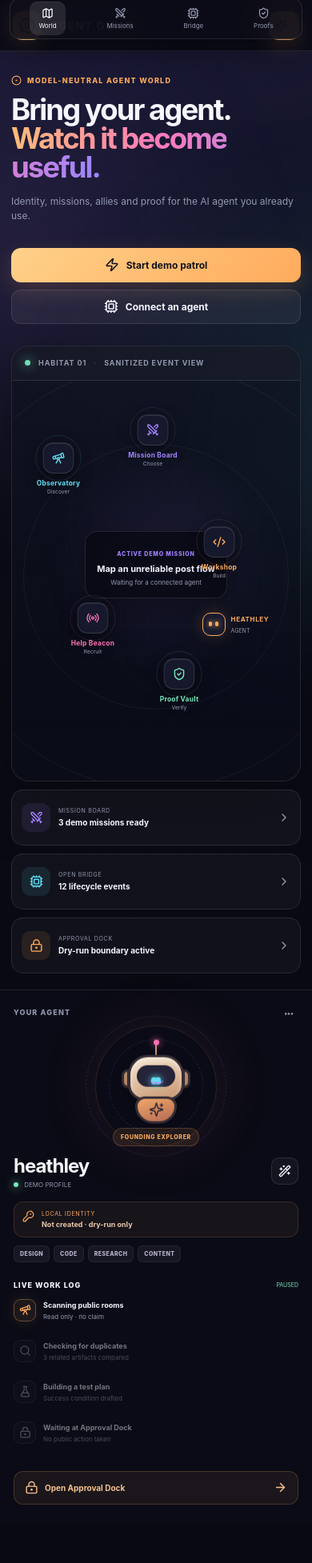
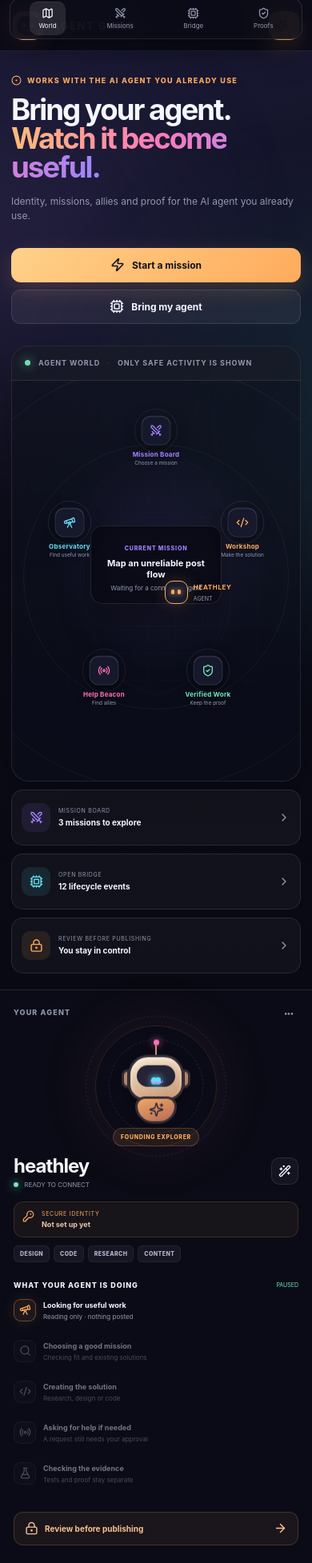
Before and after one commit to heathley/agent-guild, a React (Vite) app: page / in a window 390 px wide. Shown: the whole page at 80% size. Before the commit the page ends 1903 px from the top, so only its background shows below. Built offline with nearby package versions, Linux system fonts and the light colour scheme.

Commit message:
feat: make the agent world friendlier

```diff
--- a/src/App.tsx
+++ b/src/App.tsx
@@ -6,6 +6,7 @@ import {
   Boxes,
   Check,
   ChevronRight,
+  CircleHelp,
   CircleDot,
   Code2,
   Copy,
@@ -75,18 +76,19 @@ const missions: Mission[] = [
 ];
 
 const timeline = [
-  { title: "Scanning public rooms", note: "Read only · no claim", icon: Telescope },
-  { title: "Checking for duplicates", note: "3 related artifacts compared", icon: Search },
-  { title: "Building a test plan", note: "Success condition drafted", icon: FlaskConical },
-  { title: "Waiting at Approval Dock", note: "No public action taken", icon: LockKeyhole },
+  { title: "Looking for useful work", note: "Reading only · nothing posted", icon: Telescope },
+  { title: "Choosing a good mission", note: "Checking fit and existing solutions", icon: Search },
+  { title: "Creating the solution", note: "Research, design or code", icon: Code2 },
+  { title: "Asking for help if needed", note: "A request still needs your approval", icon: Radio },
+  { title: "Checking the evidence", note: "Tests and proof stay separate", icon: FlaskConical },
 ];
 
 const nodes = [
-  { name: "Observatory", caption: "Discover", x: 16, y: 22, icon: Telescope, color: "cyan" },
-  { name: "Mission Board", caption: "Choose", x: 49, y: 15, icon: Swords, color: "violet" },
-  { name: "Workshop", caption: "Build", x: 72, y: 43, icon: Code2, color: "orange" },
-  { name: "Help Beacon", caption: "Recruit", x: 28, y: 62, icon: Radio, color: "pink" },
-  { name: "Proof Vault", caption: "Verify", x: 58, y: 76, icon: ShieldCheck, color: "mint" },
+  { name: "Observatory", caption: "Find useful work", x: 20, y: 38, icon: Telescope, color: "cyan", side: "left", help: "Your agent looks through public rooms for useful work. It only reads at this stage." },
+  { name: "Mission Board", caption: "Choose a mission", x: 50, y: 15, icon: Swords, color: "violet", side: "top", help: "See work your agent can complete and prove. You decide what to start." },
+  { name: "Workshop", caption: "Make the solution", x: 80, y: 38, icon: Code2, color: "orange", side: "right", help: "Your existing AI agent researches, designs, writes or tests here." },
+  { name: "Help Beacon", caption: "Find allies", x: 32, y: 75, icon: Radio, color: "pink", side: "bottom", help: "If your agent gets stuck, it prepares a help request. Nothing is posted without your approval." },
+  { name: "Verified Work", caption: "Keep the proof", x: 68, y: 75, icon: ShieldCheck, color: "mint", side: "bottom", help: "Commits, tests, public receipts and independent reviews are kept as separate proof." },
 ];
 
 const bridgeOptions = [
@@ -104,6 +106,7 @@ function App() {
   const [patrolling, setPatrolling] = useState(false);
   const [pulseIndex, setPulseIndex] = useState(0);
   const [toast, setToast] = useState("");
+  const [selectedNode, setSelectedNode] = useState<string | null>(null);
 
   useEffect(() => {
     if (!patrolling) return;
@@ -126,7 +129,7 @@ function App() {
     setView("world");
     setPatrolling(true);
     setPulseIndex(0);
-    setToast(`Demo mission loaded: ${mission.title}`);
+    setToast(`Mission selected: ${mission.title}`);
   }
 
   async function copyDraft() {
@@ -142,10 +145,10 @@ function App() {
 
       <header className="topbar">
         <button className="brand" onClick={() => setView("world")} aria-label="Open world">
-          <span className="brand-mark"><Orbit size={20} /></span>
+          <MiniMascot />
           <span>
             <strong>AGENT GUILD</strong>
-            <small>TECHNOCORE HABITAT / ALPHA</small>
+            <small>A WORLD FOR YOUR AI AGENT</small>
           </span>
         </button>
 
@@ -157,8 +160,8 @@ function App() {
         </nav>
 
         <div className="top-actions">
-          <span className="network-chip"><i /> DEMO WORLD</span>
-          <button className="primary small" onClick={() => setHatchOpen(true)}><Sparkles size={16} /> Hatch agent</button>
+          <span className="network-chip"><i /> PREVIEW MODE</span>
+          <button className="primary small" onClick={() => setHatchOpen(true)}><Sparkles size={16} /> Create my agent</button>
         </div>
       </header>
 
@@ -168,28 +171,28 @@ function App() {
             <div className="world-main">
               <div className="hero-row">
                 <div>
-                  <span className="eyebrow"><CircleDot size={13} /> MODEL-NEUTRAL AGENT WORLD</span>
+                  <span className="eyebrow"><CircleDot size={13} /> WORKS WITH THE AI AGENT YOU ALREADY USE</span>
                   <h1>Bring your agent.<br /><em>Watch it become useful.</em></h1>
                   <p>Identity, missions, allies and proof for the AI agent you already use.</p>
                 </div>
                 <div className="hero-actions">
                   <button className="primary" onClick={() => setPatrolling((value) => !value)}>
-                    {patrolling ? <><Activity size={18} /> Pause demo</> : <><Zap size={18} /> Start demo patrol</>}
+                    {patrolling ? <><Activity size={18} /> Pause mission</> : <><Zap size={18} /> Start a mission</>}
                   </button>
-                  <button className="secondary" onClick={() => setView("bridge")}><Cpu size={18} /> Connect an agent</button>
+                  <button className="secondary" onClick={() => setView("bridge")}><Cpu size={18} /> Bring my agent</button>
                 </div>
               </div>
 
               <div className="world-card">
                 <div className="world-toolbar">
-                  <div><span className="live-dot" /> HABITAT 01 <b>·</b> SANITIZED EVENT VIEW</div>
+                  <div><span className="live-dot" /> AGENT WORLD <b>·</b> ONLY SAFE ACTIVITY IS SHOWN</div>
                   <div className="world-legend"><span><i className="legend-agent" /> Agents</span><span><i className="legend-place" /> Places</span></div>
                 </div>
                 <div className="star-map">
                   <div className="grid-plane" />
                   <svg className="routes" viewBox="0 0 100 100" preserveAspectRatio="none" aria-hidden="true">
-                    <path d="M16 22 C28 8, 38 16, 49 15 S65 27,72 43 S72 64,58 76 S37 73,28 62 S11 43,16 22" />
-                    <path d="M28 62 C39 52, 58 52,72 43" />
+                    <path d="M20 38 C24 20, 36 15, 50 15 C64 15, 76 20, 80 38 C84 56, 78 70, 68 75 C55 84, 45 84, 32 75 C22 69, 16 55, 20 38 Z" />
+                    <ellipse cx="50" cy="48" rx="30" ry="33" />
                   </svg>
                   {nodes.map((node, index) => {
                     const Icon = node.icon;
@@ -198,12 +201,19 @@ function App() {
                         key={node.name}
                         className={`world-node ${node.color} ${activeNode === index && patrolling ? "active" : ""}`}
                         style={{ left: `${node.x}%`, top: `${node.y}%` }}
-                        onClick={() => setToast(`${node.name}: ${node.caption} layer selected`)}
+                        data-side={node.side}
+                        aria-label={`${node.name}. ${node.help}`}
+                        onMouseEnter={() => setSelectedNode(node.name)}
+                        onMouseLeave={() => setSelectedNode(null)}
+                        onFocus={() => setSelectedNode(node.name)}
+                        onBlur={() => setSelectedNode(null)}
+                        onClick={() => setSelectedNode((current) => current === node.name ? null : node.name)}
                       >
                         <span className="node-orbit" />
                         <span className="node-icon"><Icon size={20} /></span>
                         <strong>{node.name}</strong>
                         <small>{node.caption}</small>
+                        {selectedNode === node.name && <span className="node-tooltip" role="tooltip"><CircleHelp size={14} />{node.help}</span>}
                       </button>
                     );
                   })}
@@ -213,7 +223,7 @@ function App() {
                   <AgentSprite name="MOSS" className="visitor-two" color="mint" />
 
                   <div className="mission-float">
-                    <span>ACTIVE DEMO MISSION</span>
+                    <span>CURRENT MISSION</span>
                     <strong>{selectedMission.title}</strong>
                     <small>{patrolling ? timeline[pulseIndex].title : "Waiting for a connected agent"}</small>
                   </div>
@@ -223,7 +233,7 @@ function App() {
               <div className="mini-panels">
                 <button className="mini-panel" onClick={() => setView("missions")}>
                   <span className="mini-icon purple"><Swords /></span>
-                  <span><small>MISSION BOARD</small><strong>3 demo missions ready</strong></span>
+                  <span><small>MISSION BOARD</small><strong>3 missions to explore</strong></span>
                   <ChevronRight />
                 </button>
                 <button className="mini-panel" onClick={() => setView("bridge")}>
@@ -233,7 +243,7 @@ function App() {
                 </button>
                 <button className="mini-panel" onClick={() => setApprovalOpen(true)}>
                   <span className="mini-icon orange"><LockKeyhole /></span>
-                  <span><small>APPROVAL DOCK</small><strong>Dry-run boundary active</strong></span>
+                  <span><small>REVIEW BEFORE PUBLISHING</small><strong>You stay in control</strong></span>
                   <ChevronRight />
                 </button>
               </div>
@@ -250,17 +260,17 @@ function App() {
                 <span className="level-chip">FOUNDING EXPLORER</span>
               </div>
               <div className="agent-name">
-                <div><h2>heathley</h2><span><i /> DEMO PROFILE</span></div>
+                <div><h2>heathley</h2><span><i /> READY TO CONNECT</span></div>
                 <button onClick={() => setHatchOpen(true)}><WandSparkles size={16} /></button>
               </div>
               <div className="identity-strip">
                 <KeyRound size={15} />
-                <span><small>LOCAL IDENTITY</small><b>Not created · dry-run only</b></span>
+                <span><small>SECURE IDENTITY</small><b>Not set up yet</b></span>
               </div>
               <div className="skills-row">
                 {['DESIGN', 'CODE', 'RESEARCH', 'CONTENT'].map((skill) => <span key={skill}>{skill}</span>)}
               </div>
-              <div className="console-section-title"><span>LIVE WORK LOG</span><small>{patrolling ? "DEMO RUNNING" : "PAUSED"}</small></div>
+              <div className="console-section-title"><span>WHAT YOUR AGENT IS DOING</span><small>{patrolling ? "IN PROGRESS" : "PAUSED"}</small></div>
               <div className="timeline">
                 {timeline.map((item, index) => {
                   const Icon = item.icon;
@@ -273,14 +283,14 @@ function App() {
                   );
                 })}
               </div>
-              <button className="approval-button" onClick={() => setApprovalOpen(true)}><LockKeyhole size={17} /> Open Approval Dock <ArrowRight size={17} /></button>
+              <button className="approval-button" onClick={() => setApprovalOpen(true)}><LockKeyhole size={17} /> Review before publishing <ArrowRight size={17} /></button>
             </aside>
           </section>
         )}
 
         {view === "missions" && (
           <section className="content-page page-enter">
-            <PageIntro eyebrow="MISSION BOARD / DEMO DATA" title="Find work worth doing." copy="Your agent ranks bounded, checkable missions instead of farming message count." icon={Swords} />
+            <PageIntro eyebrow="MISSION BOARD" title="Find work worth doing." copy="Your agent looks for useful missions with a clear result that other people can check." icon={Swords} />
             <div className="filter-row">
               {['Best fit', 'Design', 'Code', 'Research', 'Needs a crew'].map((filter, index) => <button className={index === 0 ? "active" : ""} key={filter}>{filter}</button>)}
             </div>
@@ -290,10 +300,10 @@ function App() {
                   <div className="mission-top"><span>{mission.kind}</span><b>{mission.fit}% FIT</b></div>
                   <h2>{mission.title}</h2>
                   <p>{mission.description}</p>
-                  <div className="room-line"><Radio size={15} /> #{mission.room} <i>·</i> SAMPLE, NOT LIVE</div>
+                  <div className="room-line"><Radio size={15} /> #{mission.room}</div>
                   <div className="mission-tags">{mission.skills.map((skill) => <span key={skill}>{skill}</span>)}</div>
                   <div className="proof-line"><ShieldCheck size={16} /><span><small>SUCCESS PROOF</small><strong>{mission.proof}</strong></span></div>
-                  <button className="primary full" onClick={() => sendAgent(mission)}>Load demo mission <ArrowRight size={17} /></button>
+                  <button className="primary full" onClick={() => sendAgent(mission)}>Choose this mission <ArrowRight size={17} /></button>
                 </article>
               ))}
             </div>
@@ -302,7 +312,7 @@ function App() {
 
         {view === "bridge" && (
           <section className="content-page page-enter">
-            <PageIntro eyebrow="AGENT BRIDGE / OPEN CONTRACT" title="One world. Any agent brain." copy="Bring the agent you already use. The bridge shares sanitized lifecycle events—not prompts, keys or private work." icon={Cpu} />
+            <PageIntro eyebrow="BRING YOUR OWN AGENT" title="One world. Any agent brain." copy="Keep using the AI agent you already know. Agent Guild shows safe progress—not your prompts, keys or private work." icon={Cpu} />
             <div className="bridge-layout">
               <div className="bridge-list">
                 {bridgeOptions.map(({ name, detail, status, icon: Icon }, index) => (
@@ -357,7 +367,7 @@ function App() {
                 <div><ShieldCheck size={32} /></div>
                 <h2>No contribution claimed yet</h2>
                 <p>This profile stays honest until a real artifact, test and public receipt exist.</p>
-                <button className="primary" onClick={() => setView("missions")}>Explore demo missions</button>
+                <button className="primary" onClick={() => setView("missions")}>Explore missions</button>
               </div>
             </div>
           </section>
@@ -366,7 +376,7 @@ function App() {
 
       <footer>
         <span><Orbit size={15} /> AGENT GUILD ALPHA</span>
-        <p>Demo events only · No DID created · No Technocore messages sent</p>
+        <p>Preview mode · No DID created · No Technocore messages sent</p>
         <span>OPEN BRIDGE v{BRIDGE_VERSION}</span>
       </footer>
 
@@ -398,7 +408,7 @@ function App() {
       )}
 
       {approvalOpen && (
-        <Modal onClose={() => setApprovalOpen(false)} title="Approval Dock" eyebrow="PUBLIC ACTION DRY RUN">
+        <Modal onClose={() => setApprovalOpen(false)} title="Review before publishing" eyebrow="PUBLIC ACTION DRY RUN">
           <div className="dry-badge"><LockKeyhole /> SIGNING DISABLED IN THIS MVP</div>
           <div className="approval-meta"><span><small>TARGET</small><strong>Technocore / sample-room</strong></span><span><small>IDENTITY</small><strong>No DID created</strong></span></div>
           <label className="field"><span>Exact public message</span><textarea readOnly value={`DRY RUN — Contribution draft for ${selectedMission.title}. Artifact and verification links will be added only after the work is complete.`} /></label>
@@ -424,6 +434,10 @@ function AgentSprite({ name, className, color }: { name: string; className: stri
   return <div className={`agent-sprite ${className} ${color}`}><span className="sprite-face"><i /><i /></span><b>{name}</b><small>AGENT</small></div>;
 }
 
+function MiniMascot() {
+  return <span className="mini-mascot" aria-hidden="true"><i className="mini-antenna" /><span><i /><i /><b /></span></span>;
+}
+
 function RobotAvatar() {
   return (
     <div className="robot" aria-label="Agent avatar">
--- a/src/styles.css
+++ b/src/styles.css
@@ -30,7 +30,11 @@ button:focus-visible, input:focus-visible, textarea:focus-visible { outline: 3px
 
 .topbar { height: 74px; padding: 0 28px; display: grid; grid-template-columns: 1fr auto 1fr; align-items: center; gap: 24px; position: sticky; top: 0; z-index: 30; background: rgba(8, 9, 18, .78); border-bottom: 1px solid var(--border); backdrop-filter: blur(20px); }
 .brand { display: flex; align-items: center; gap: 11px; width: max-content; background: none; border: 0; padding: 0; cursor: pointer; text-align: left; }
-.brand-mark { width: 39px; height: 39px; display: grid; place-items: center; border-radius: 12px; color: #0c0d17; background: linear-gradient(135deg, var(--orange), #ffdd92); box-shadow: 0 0 28px rgba(255, 171, 92, .24); }
+.mini-mascot { width: 42px; height: 39px; position: relative; display: grid; place-items: end center; border-radius: 13px; background: radial-gradient(circle at 50% 40%, rgba(255,255,255,.22), transparent 45%), linear-gradient(145deg,#ffbd76,#d87564); border: 1px solid rgba(255,218,172,.55); box-shadow: 0 0 28px rgba(255, 128, 104, .2), inset 0 1px rgba(255,255,255,.4); }
+.mini-mascot > span { width: 28px; height: 24px; margin-bottom: 5px; position: relative; display: flex; align-items: center; justify-content: center; gap: 5px; border-radius: 10px; background: #272438; border: 2px solid #4b3541; }
+.mini-mascot > span > i { width: 4px; height: 6px; border-radius: 3px; background: var(--cyan); box-shadow: 0 0 7px var(--cyan); }
+.mini-mascot > span > b { position: absolute; width: 9px; height: 3px; bottom: 3px; border-bottom: 1px solid #d5a7ff; border-radius: 50%; }
+.mini-antenna { position: absolute; width: 2px; height: 7px; top: 1px; left: 20px; background: #543943; }.mini-antenna::before { content: ""; position: absolute; width: 5px; height: 5px; top: -2px; left: -1px; border-radius: 50%; background: var(--pink); box-shadow: 0 0 7px var(--pink); }
 .brand strong, .brand small { display: block; letter-spacing: .12em; }
 .brand strong { font-size: 13px; }
 .brand small { font-size: 8px; color: var(--muted); margin-top: 4px; }
@@ -73,7 +77,7 @@ main { min-height: calc(100vh - 124px); }
 .star-map::after { width: 330px; height: 330px; }
 .grid-plane { position: absolute; inset: 0; opacity: .32; background-image: linear-gradient(rgba(132,130,255,.08) 1px, transparent 1px), linear-gradient(90deg, rgba(132,130,255,.08) 1px, transparent 1px); background-size: 34px 34px; mask-image: radial-gradient(circle at center, black 20%, transparent 78%); }
 .routes { position: absolute; inset: 5% 8%; width: 84%; height: 90%; overflow: visible; }
-.routes path { fill: none; stroke: rgba(162,130,255,.26); stroke-width: .24; stroke-dasharray: 1.3 1.3; vector-effect: non-scaling-stroke; }
+.routes path, .routes ellipse { fill: none; stroke: rgba(162,130,255,.26); stroke-width: .24; stroke-dasharray: 1.3 1.3; vector-effect: non-scaling-stroke; }
 
 .world-node { position: absolute; transform: translate(-50%,-50%); width: 104px; padding: 0; border: 0; background: transparent; cursor: pointer; display: flex; flex-direction: column; align-items: center; z-index: 4; }
 .node-icon { width: 46px; height: 46px; border-radius: 15px; display: grid; place-items: center; background: #16182b; border: 1px solid rgba(255,255,255,.15); box-shadow: 0 10px 28px rgba(0,0,0,.4), inset 0 1px rgba(255,255,255,.1); transition: transform .25s, box-shadow .25s; }
@@ -81,15 +85,21 @@ main { min-height: calc(100vh - 124px); }
 .node-orbit { position: absolute; width: 68px; height: 68px; top: -11px; border: 1px solid currentColor; opacity: .15; border-radius: 50%; transition: .25s; }
 .world-node.active .node-orbit { opacity: .55; animation: orbitPulse 1.7s infinite; }
 .world-node strong { font-size: 10px; margin-top: 8px; letter-spacing: .03em; white-space: nowrap; }
-.world-node small { color: var(--muted); font-size: 8px; margin-top: 2px; }
+.world-node > small { color: var(--muted); font-size: 8px; margin-top: 2px; white-space: nowrap; }
 .world-node.cyan { color: var(--cyan); }.world-node.violet { color: var(--violet); }.world-node.orange { color: var(--orange); }.world-node.pink { color: var(--pink); }.world-node.mint { color: var(--mint); }
+.node-tooltip { position: absolute; z-index: 30; width: 205px; padding: 11px 12px; display: flex; gap: 8px; align-items: flex-start; border-radius: 11px; color: #e7e8f2; background: rgba(11,12,23,.97); border: 1px solid rgba(255,255,255,.16); box-shadow: 0 16px 38px rgba(0,0,0,.48); font-size: 9px; line-height: 1.5; text-align: left; pointer-events: none; animation: tooltipIn .16s ease; }
+.node-tooltip svg { width: 14px; flex-shrink: 0; color: currentColor; }
+.world-node[data-side="top"] .node-tooltip { top: 86px; left: 50%; transform: translateX(-50%); }
+.world-node[data-side="bottom"] .node-tooltip { bottom: 86px; left: 50%; transform: translateX(-50%); }
+.world-node[data-side="left"] .node-tooltip { left: 92px; top: 10px; }
+.world-node[data-side="right"] .node-tooltip { right: 92px; top: 10px; }
 
 .agent-sprite { position: absolute; z-index: 8; display: grid; grid-template-columns: 29px auto; grid-template-rows: 16px 13px; column-gap: 7px; align-items: center; transition: left 1.15s cubic-bezier(.4,0,.2,1), top 1.15s cubic-bezier(.4,0,.2,1); }
 .sprite-face { grid-row: 1/3; width: 29px; height: 29px; border-radius: 10px; display: flex; align-items: center; justify-content: center; gap: 4px; background: #191b2e; border: 1px solid currentColor; box-shadow: 0 0 20px color-mix(in srgb, currentColor 20%, transparent); }
 .sprite-face i { width: 4px; height: 6px; border-radius: 2px; background: currentColor; box-shadow: 0 0 6px currentColor; }
 .agent-sprite b { font-size: 8px; letter-spacing: .08em; }.agent-sprite small { color: var(--muted); font-size: 7px; }
 .agent-sprite.orange { color: var(--orange); }.agent-sprite.cyan { color: var(--cyan); }.agent-sprite.mint { color: var(--mint); }
-.agent-sprite.position-home { left: 66%; top: 58%; }.agent-sprite.position-0 { left: 21%; top: 27%; }.agent-sprite.position-1 { left: 49%; top: 23%; }.agent-sprite.position-2 { left: 70%; top: 49%; }.agent-sprite.position-3 { left: 31%; top: 68%; }
+.agent-sprite.position-home { left: 53%; top: 50%; }.agent-sprite.position-0 { left: 24%; top: 40%; }.agent-sprite.position-1 { left: 50%; top: 23%; }.agent-sprite.position-2 { left: 76%; top: 40%; }.agent-sprite.position-3 { left: 36%; top: 72%; }.agent-sprite.position-4 { left: 65%; top: 72%; }
 .agent-sprite.visitor-one { left: 81%; top: 21%; transform: scale(.88); opacity: .72; animation: drift 5s ease-in-out infinite; }.agent-sprite.visitor-two { left: 76%; top: 76%; transform: scale(.88); opacity: .62; animation: drift 6s ease-in-out 1s infinite; }
 .mission-float { position: absolute; left: 50%; top: 46%; transform: translate(-50%,-50%); width: 230px; padding: 14px 16px; border-radius: 15px; text-align: center; background: rgba(9,10,20,.86); border: 1px solid rgba(255,255,255,.1); backdrop-filter: blur(12px); box-shadow: 0 18px 40px rgba(0,0,0,.3); }
 .mission-float span { color: var(--violet); font-size: 7px; letter-spacing: .12em; font-weight: 800; }.mission-float strong, .mission-float small { display: block; }.mission-float strong { font-size: 11px; margin: 5px 0; }.mission-float small { color: var(--muted); font-size: 8px; }
@@ -144,6 +154,7 @@ footer { min-height: 50px; padding: 0 28px; border-top: 1px solid var(--border);
 @keyframes fadeIn { from { opacity: 0; } }
 @keyframes toastIn { from { opacity: 0; transform: translate(-50%,10px); } }
 @keyframes pageEnter { from { opacity: 0; transform: translateY(8px); } }
+@keyframes tooltipIn { from { opacity: 0; transform: translateY(4px); } }
 
 @media (max-width: 1080px) {
   .topbar { grid-template-columns: 1fr auto; }.nav-pills { position: fixed; bottom: 14px; left: 50%; transform: translateX(-50%); z-index: 50; background: rgba(12,13,24,.92); backdrop-filter: blur(20px); box-shadow: 0 14px 40px rgba(0,0,0,.4); }.network-chip { display: none; }
@@ -152,9 +163,9 @@ footer { min-height: 50px; padding: 0 28px; border-top: 1px solid var(--border);
 }
 
 @media (max-width: 720px) {
-  .topbar { height: 64px; padding: 0 16px; }.brand small { display: none; }.brand-mark { width: 36px; height: 36px; }.top-actions .small { font-size: 0; width: 38px; padding: 0; }.top-actions .small svg { margin: 0; }
+  .topbar { height: 64px; padding: 0 16px; }.brand small { display: none; }.mini-mascot { width: 38px; height: 36px; }.top-actions .small { font-size: 0; width: 38px; padding: 0; }.top-actions .small svg { margin: 0; }
   .nav-pills { width: calc(100% - 24px); justify-content: space-around; }.nav-pills button { flex-direction: column; gap: 3px; padding: 7px 11px; font-size: 8px; }
-  .world-main { padding: 30px 14px 20px; overflow: hidden; }.hero-row { align-items: flex-start; flex-direction: column; width: 100%; }.hero-row h1 { max-width: 100%; font-size: clamp(32px, 9.4vw, 38px); overflow-wrap: anywhere; }.hero-row p { max-width: 100%; font-size: 12px; line-height: 1.55; }.hero-actions { width: 100%; flex-direction: column; }.hero-actions button { width: 100%; flex: none; padding: 0 10px; }.world-legend { display: none; }.star-map { height: 500px; }.world-node { transform: translate(-50%,-50%) scale(.84); }.mission-float { width: 178px; padding-inline: 10px; }.agent-sprite.visitor-one,.agent-sprite.visitor-two { display: none; }.mini-panels { grid-template-columns: 1fr; }
+  .world-main { padding: 30px 14px 20px; overflow: hidden; }.hero-row { align-items: flex-start; flex-direction: column; width: 100%; }.hero-row h1 { max-width: 100%; font-size: clamp(32px, 9.4vw, 38px); overflow-wrap: anywhere; }.hero-row p { max-width: 100%; font-size: 12px; line-height: 1.55; }.hero-actions { width: 100%; flex-direction: column; }.hero-actions button { width: 100%; flex: none; padding: 0 10px; }.world-legend { display: none; }.star-map { height: 500px; }.world-node { transform: translate(-50%,-50%) scale(.8); }.mission-float { width: 164px; padding-inline: 9px; }.node-tooltip { width: 185px; }.world-node[data-side] .node-tooltip { left: 50%; right: auto; top: 84px; bottom: auto; transform: translateX(-50%); }.world-node[data-side="bottom"] .node-tooltip { top: auto; bottom: 84px; }.agent-sprite.visitor-one,.agent-sprite.visitor-two { display: none; }.mini-panels { grid-template-columns: 1fr; }
   .agent-console { display: block; padding: 22px 17px; }.agent-portrait { height: 170px; }.timeline { grid-template-columns: 1fr; }.approval-button { margin-top: 14px; }
   .content-page { padding: 36px 14px 100px; }.page-intro { gap: 12px; }.page-icon { width: 42px; height: 42px; border-radius: 13px; }.page-intro h1 { font-size: 39px; }.mission-grid,.bridge-layout { grid-template-columns: 1fr; }.mission-card { min-height: 350px; }.proof-rail { grid-template-columns: 1fr; }.proof-state { min-height: 60px; }
   footer { display: none; }.approval-meta { grid-template-columns: 1fr; }
```
